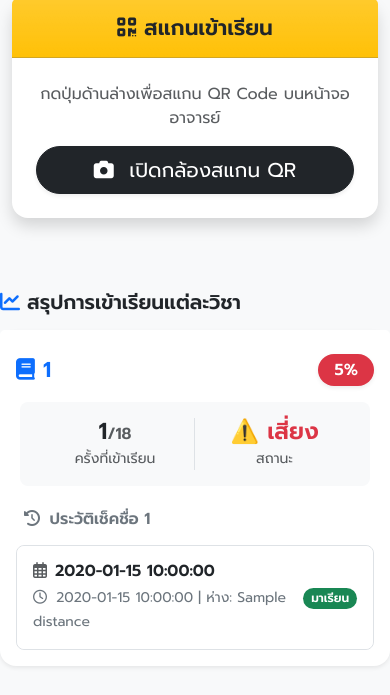
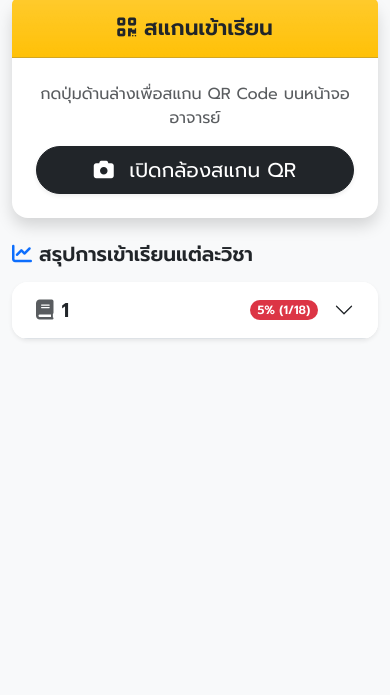
Before and after one commit to Hee1453/smart-attendance, a Flask app: page /student in a window 390 px wide. Shown: the part 149-844 px from the top of the page. Run offline with Flask 3, Linux system fonts and the light colour scheme; the visitor is signed in with stand-in values (Sample User, id 1); a database or web service that is not in the repository returns one stand-in record (values such as "Sample title"); some libraries are stand-ins or nearby versions.

Commit message:
Add files via upload

```diff
--- a/app.py
+++ b/app.py
@@ -114,29 +114,25 @@ def authorize():
     session['user'] = user_info
     email = user_info['email']
 
-    # 1. เช็คในฐานข้อมูลก่อนว่าเป็น "อาจารย์" หรือ "Super Admin" หรือไม่
     conn = get_db()
     cursor = conn.cursor()
+
+    # เช็คว่าเป็นอาจารย์ไหม
     cursor.execute('SELECT email FROM teachers WHERE email = %s', (email,))
     is_teacher = cursor.fetchone()
-    cursor.close()
-    conn.close()
 
-    # 🌟 ถ้าเป็นอาจารย์ ให้เข้าได้เลย (อนุญาตทุกโดเมน เช่น @gmail.com ก็ได้ถ้าแอดมินเพิ่มให้)
     if is_teacher or email == SUPER_ADMIN_EMAIL:
+        cursor.close(); conn.close()
         session['role'] = 'teacher'
         return redirect('/teacher')
 
-    # ========================================================
-    # 🛡️ 2. ส่วนของนักศึกษา: บล็อกคนนอก และบังคับใช้ @rmutsb.ac.th
-    # ========================================================
+    # เช็คว่าใช้อีเมลมหาลัยไหม
     if not email.endswith('@rmutsb.ac.th'):
-        # ล้างข้อมูลกันเหนียวเผื่อล็อกอินค้าง
+        cursor.close(); conn.close()
         session.clear()
         return "⛔ เข้าสู่ระบบล้มเหลว: สำหรับนักศึกษา กรุณาใช้อีเมลของมหาวิทยาลัย (@rmutsb.ac.th) เท่านั้น", 403
-    # ========================================================
 
-    # 3. ถ้านักศึกษาใช้อีเมลมหาลัยถูกต้อง ให้ผ่านเข้าสู่ระบบ
+    # ตัดรหัสนักศึกษา
     session['role'] = 'student'
     try:
         temp_id = email.split('@')[0]
@@ -144,6 +140,18 @@ def authorize():
     except:
         student_id = email[:12]
     session['student_id'] = student_id
+
+    # 🌟 [เพิ่มใหม่] เช็คว่าเคยมีชื่อในระบบ (เคยเช็คชื่อ) แล้วหรือยัง
+    cursor.execute('SELECT name FROM attendance WHERE student_id = %s AND name IS NOT NULL AND name != \'ไม่ระบุชื่อ\' LIMIT 1', (student_id,))
+    existing_user = cursor.fetchone()
+    cursor.close(); conn.close()
+
+    # ถ้าเคยมีชื่อแล้ว ให้เซฟลง Session แล้วข้ามไปหน้า Student เลย ไม่ต้อง Setup อีก
+    if existing_user:
+        session['user']['name'] = existing_user['name']
+        return redirect('/student')
+
+    # ถ้าเป็นเด็กใหม่กิ๊ก ค่อยพาไปหน้า Setup
     return redirect('/setup_profile')
 
 @app.route('/logout')
@@ -347,7 +355,14 @@ def history_add_student():
 def setup_profile_page():
     user = session.get('user')
     if not user: return redirect('/login')
-    return render_template('setup_profile.html', user=user, student_id=session.get('student_id'))
+    # ดึงค่าเก่าที่พิมพ์ไว้มาแสดงเผื่อกด "แก้ไข"
+    fname = ""
+    lname = ""
+    if 'name' in user and " " in user['name']:
+        parts = user['name'].split(" ", 1)
+        fname = parts[0]
+        lname = parts[1]
+    return render_template('setup_profile.html', user=user, student_id=session.get('student_id'), fname=fname, lname=lname)
 
 @app.route('/save_profile', methods=['POST'])
 def save_profile():
@@ -355,9 +370,21 @@ def save_profile():
     fname = request.form.get('fname')
     lname = request.form.get('lname')
     full_name = f"{fname} {lname}"
+
+    # อัปเดตใน Session
     user_info = session['user']
     user_info['name'] = full_name
     session['user'] = user_info
+
+    # 🌟 [เพิ่มใหม่] แอบไปอัปเดตชื่อใน Database ย้อนหลังให้ด้วย
+    student_id = session.get('student_id')
+    conn = get_db()
+    cursor = conn.cursor()
+    cursor.execute('UPDATE attendance SET name = %s WHERE student_id = %s', (full_name, student_id))
+    conn.commit()
+    cursor.close()
+    conn.close()
+
     return redirect('/student')
 
 @app.route('/api/delete_session', methods=['POST'])
--- a/templates/setup_profile.html
+++ b/templates/setup_profile.html
@@ -33,14 +33,13 @@
 
                             <div class="mb-3">
                                 <label class="form-label fw-bold">ชื่อจริง (ภาษาไทย)</label>
-                                <input type="text" name="fname" class="form-control" placeholder="เช่น สมชาย" required autofocus>
+                                <input type="text" name="fname" class="form-control" placeholder="เช่น สมชาย" value="{{ fname }}" required autofocus>
                             </div>
 
                             <div class="mb-4">
                                 <label class="form-label fw-bold">นามสกุล (ภาษาไทย)</label>
-                                <input type="text" name="lname" class="form-control" placeholder="เช่น รักเรียน" required>
+                                <input type="text" name="lname" class="form-control" placeholder="เช่น รักเรียน" value="{{ lname }}" required>
                             </div>
-
                             <button type="submit" class="btn btn-primary w-100 btn-lg rounded-pill">
                                 บันทึกและเข้าใช้งาน
                             </button>
--- a/templates/student.html
+++ b/templates/student.html
@@ -15,6 +15,9 @@
         .camera-box { background: #000; border-radius: 15px; overflow: hidden; margin-bottom: 20px; display: none; }
         .status-box { display: none; padding: 20px; border-radius: 15px; margin-top: 20px; box-shadow: 0 4px 15px rgba(0,0,0,0.1); }
         .profile-card { border-left: 5px solid #0d6efd; background: white; padding: 15px; border-radius: 10px; margin-bottom: 20px; }
+        /* แต่งสี Accordion ให้สวยงาม */
+        .accordion-button:not(.collapsed) { background-color: #e7f1ff; color: #0d6efd; font-weight: bold; }
+        .accordion-button:focus { box-shadow: none; border-color: rgba(0,0,0,.125); }
     </style>
 </head>
 <body class="bg-light">
@@ -44,7 +47,6 @@
 
                         <div id="input-section">
                             <p class="text-center text-muted">กดปุ่มด้านล่างเพื่อสแกน QR Code บนหน้าจออาจารย์</p>
-
                             <button onclick="startCamera()" id="btn-camera" class="btn btn-dark w-100 btn-lg rounded-pill shadow-sm">
                                 <i class="fas fa-camera me-2"></i> เปิดกล้องสแกน QR
                             </button>
@@ -75,24 +77,29 @@
                     </div>
                 </div>
             </div>
-        </div>
-    </div>
 
-    <div class="mt-4">
+            <div class="col-md-8 col-lg-7 mt-4 mt-lg-0">
                 <h5 class="fw-bold mb-3"><i class="fas fa-chart-line text-primary"></i> สรุปการเข้าเรียนแต่ละวิชา</h5>
 
                 {% if subjects_data %}
+                    <div class="accordion shadow-sm rounded-4 overflow-hidden" id="accordionSubjects">
+
                         {% for subj_id, data in subjects_data.items() %}
-            <div class="card shadow-sm border-0 rounded-4 mb-4">
-                <div class="card-header bg-white border-bottom-0 pt-4 pb-0 d-flex justify-content-between align-items-center">
-                    <h4 class="mb-0 fw-bold text-primary"><i class="fas fa-book me-2"></i>{{ subj_id }}</h4>
-                    <span class="badge {{ 'bg-danger' if data.percent < 80 else 'bg-success' }} px-3 py-2 rounded-pill fs-6 shadow-sm">
-                        {{ data.percent }}%
+                        <div class="accordion-item border-0 border-bottom">
+                            <h2 class="accordion-header" id="heading-{{ loop.index }}">
+                                <button class="accordion-button collapsed px-4 py-3" type="button" data-bs-toggle="collapse" data-bs-target="#collapse-{{ loop.index }}">
+                                    <div class="d-flex justify-content-between align-items-center w-100 pe-3">
+                                        <span class="fw-bold fs-5"><i class="fas fa-book text-muted me-2"></i>{{ subj_id }}</span>
+                                        <span class="badge {{ 'bg-danger' if data.percent < 80 else 'bg-success' }} rounded-pill">
+                                            {{ data.percent }}% ({{ data.attended }}/18)
                                         </span>
                                     </div>
+                                </button>
+                            </h2>
+                            <div id="collapse-{{ loop.index }}" class="accordion-collapse collapse" data-bs-parent="#accordionSubjects">
+                                <div class="accordion-body bg-light p-4">
 
-                <div class="card-body">
-                    <div class="row text-center mb-4 bg-light rounded-3 p-3 mx-1">
+                                    <div class="row text-center mb-3 bg-white rounded-3 p-3 shadow-sm mx-1">
                                         <div class="col-6 border-end">
                                             <h3 class="fw-bold mb-0 text-dark">{{ data.attended }}<span class="fs-6 text-muted">/18</span></h3>
                                             <small class="text-muted">ครั้งที่เข้าเรียน</small>
@@ -105,12 +112,12 @@
                                         </div>
                                     </div>
 
-                    <h6 class="fw-bold mb-3 text-secondary ps-2"><i class="fas fa-history me-1"></i> ประวัติเช็คชื่อ {{ subj_id }}</h6>
-                    <div class="list-group list-group-flush rounded-3 border">
+                                    <h6 class="fw-bold mb-2 text-secondary"><i class="fas fa-history me-1"></i> ประวัติการเช็คชื่อ</h6>
+                                    <div class="list-group list-group-flush rounded-3 border bg-white">
                                         {% for row in data.history %}
                                         <div class="list-group-item d-flex justify-content-between align-items-center p-3">
                                             <div>
-                                <h6 class="mb-1 fw-bold text-dark">
+                                                <h6 class="mb-1 fw-bold text-dark" style="font-size: 0.9rem;">
                                                     <i class="far fa-calendar-alt me-2 text-muted"></i>{{ row['class_date'] }}
                                                 </h6>
                                                 <small class="text-secondary">
@@ -129,19 +136,27 @@
                                         </div>
                                         {% endfor %}
                                     </div>
+
+                                </div>
                             </div>
                         </div>
                         {% endfor %}
+
+                    </div>
                 {% else %}
                     <div class="card shadow-sm border-0 rounded-4">
                         <div class="card-body text-center p-5 text-muted">
-                    <i class="fas fa-box-open fa-3x mb-3"></i>
+                            <i class="fas fa-box-open fa-3x mb-3 opacity-50"></i>
                             <p class="mb-0">ยังไม่มีประวัติการเข้าเรียนในระบบ</p>
                         </div>
                     </div>
                 {% endif %}
             </div>
 
+        </div>
+    </div>
+
+    <script src="https://cdn.jsdelivr.net/npm/bootstrap@5.3.0/dist/js/bootstrap.bundle.min.js"></script>
     <script>
         let html5QrcodeScanner;
 
@@ -154,13 +169,7 @@
 
             html5QrcodeScanner.start({ facingMode: "environment" }, config, onScanSuccess, onScanFailure)
             .catch(err => {
-                // [อัปเดต] ใช้ SweetAlert2
-                Swal.fire({
-                    icon: 'error',
-                    title: 'ไม่สามารถเปิดกล้องได้',
-                    text: err.toString(),
-                    confirmButtonColor: '#0d6efd'
-                });
+                Swal.fire('ข้อผิดพลาด', 'ไม่สามารถเปิดกล้องได้', 'error');
                 stopCamera();
             });
         }
```
Lines whose indentation alone changed are shown as unchanged.
